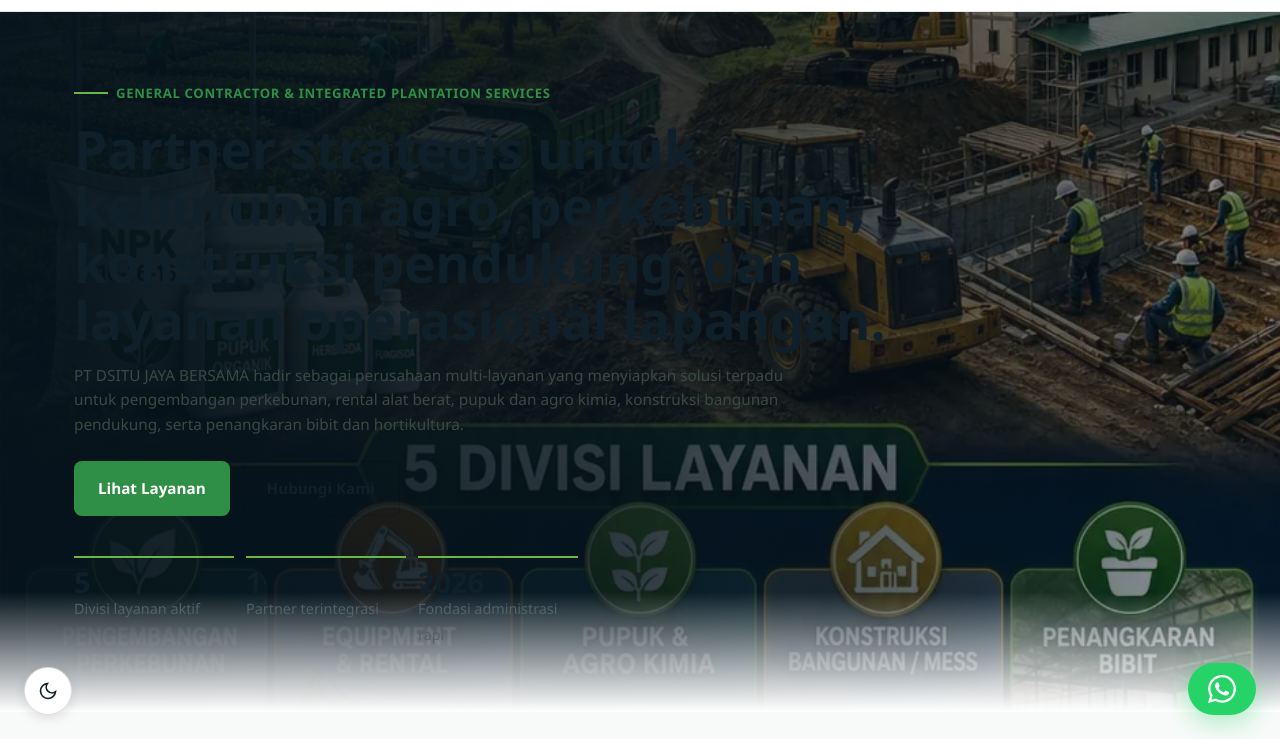
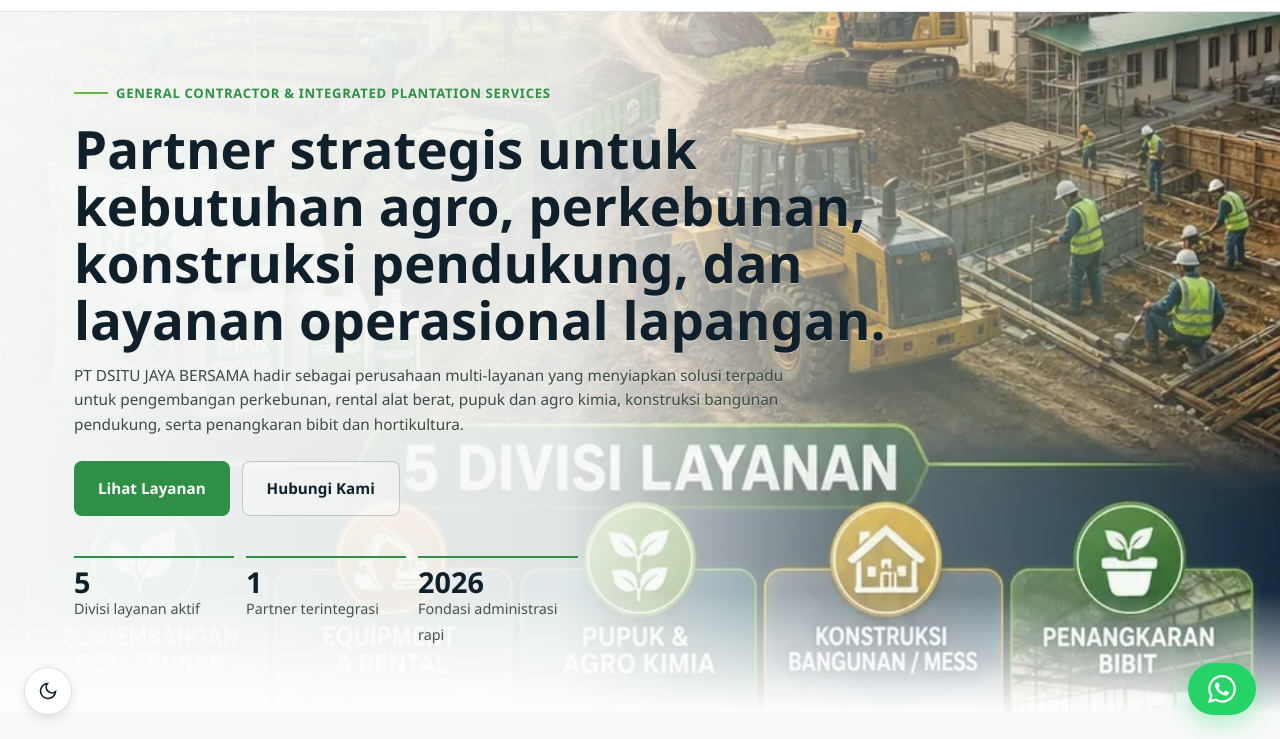
Before and after one commit to verrysimatupang99/dsjb-company-profile, a website: page index.html in a window 1280 px wide. Shown: the part 61-800 px from the top of the page. Drawn offline with Linux system fonts and the light colour scheme; files whose address does not match are found by name.

Commit message:
style: improve light mode hero readability

```diff
--- a/assets/css/styles.css
+++ b/assets/css/styles.css
@@ -52,6 +52,7 @@
   --fs-h3: clamp(1rem, 1.5vw, 1.12rem);
   --fs-body: clamp(.95rem, 1.2vw, 1.08rem);
   --fs-small: .82rem;
+  --hero-bg: url("../img/hero-cp-revisi.webp");
 }
 
 /* Light mode tokens */
@@ -251,7 +252,7 @@ p { margin: 0 0 var(--space-sm); }
   overflow: hidden;
   background-image:
     linear-gradient(90deg, rgba(6, 19, 28, .97) 0%, rgba(6, 19, 28, .84) 48%, rgba(6, 19, 28, .42) 100%),
-    url("../img/hero-cp-revisi.webp");
+    var(--hero-bg);
   background-size: cover;
   background-position: center;
 }
@@ -1076,8 +1077,29 @@ p { margin: 0 0 var(--space-sm); }
 }
 .light-mode .hero {
   background-image:
-    linear-gradient(90deg, rgba(255, 255, 255, .94) 0%, rgba(255, 255, 255, .82) 48%, rgba(255, 255, 255, .5) 100%),
-    url("../img/hero-cp-revisi.webp");
+    linear-gradient(90deg, rgba(248, 250, 249, .98) 0%, rgba(248, 250, 249, .9) 44%, rgba(248, 250, 249, .38) 68%, rgba(248, 250, 249, .08) 100%),
+    radial-gradient(circle at 78% 42%, rgba(47, 143, 70, .16), transparent 34%),
+    var(--hero-bg);
+  background-position: center right;
+}
+.light-mode .hero .btn-ghost {
+  border-color: rgba(16, 32, 43, .22);
+  color: var(--ink);
+  background: rgba(255, 255, 255, .38);
+}
+.light-mode .hero .btn-ghost:hover {
+  border-color: var(--green-700);
+  color: var(--green-700);
+  background: rgba(47, 143, 70, .08);
+}
+.light-mode .hero .metric {
+  border-top-color: var(--green-700);
+}
+.light-mode .hero .metric strong {
+  color: var(--ink);
+}
+.light-mode .hero .metric span {
+  color: #42534a;
 }
 .light-mode .hero h1,
 .light-mode .page-hero h1 { color: var(--ink); }
@@ -1085,7 +1107,11 @@ p { margin: 0 0 var(--space-sm); }
 .light-mode .page-hero .eyebrow { color: var(--green-700); }
 .light-mode .hero .lead,
 .light-mode .page-hero .lead { color: #3a4a42; }
-.light-mode .hero::after { background: linear-gradient(180deg, transparent, #fff); }
+.light-mode .hero h1,
+.light-mode .hero .lead {
+  text-shadow: 0 1px 0 rgba(255, 255, 255, .42);
+}
+.light-mode .hero::after { background: linear-gradient(180deg, transparent, rgba(255, 255, 255, .96)); }
 .light-mode .contact-hero {
   background-image:
     linear-gradient(90deg, rgba(255, 255, 255, .96), rgba(255, 255, 255, .8)),
@@ -1240,6 +1266,14 @@ p { margin: 0 0 var(--space-sm); }
     min-height: 70vh;
   }
 
+  .light-mode .hero {
+    background-image:
+      linear-gradient(180deg, rgba(248, 250, 249, .99) 0%, rgba(248, 250, 249, .94) 54%, rgba(248, 250, 249, .76) 100%),
+      radial-gradient(circle at 70% 76%, rgba(47, 143, 70, .12), transparent 34%),
+      var(--hero-bg);
+    background-position: center bottom;
+  }
+
   .section-title h2 {
     font-size: clamp(1.3rem, 3vw, 1.8rem);
   }
--- a/assets/js/content-loader.js
+++ b/assets/js/content-loader.js
@@ -66,10 +66,7 @@
     const hero = data.home?.hero || {};
     const heroNode = document.querySelector(".hero");
     if (heroNode && hero.backgroundImage) {
-      heroNode.style.backgroundImage = [
-        "linear-gradient(90deg, rgba(6, 19, 28, .97) 0%, rgba(6, 19, 28, .84) 48%, rgba(6, 19, 28, .42) 100%)",
-        `url("${hero.backgroundImage}")`
-      ].join(", ");
+      heroNode.style.setProperty("--hero-bg", `url("${hero.backgroundImage}")`);
     }
 
     const primary = document.querySelector("[data-home-primary]");
```
